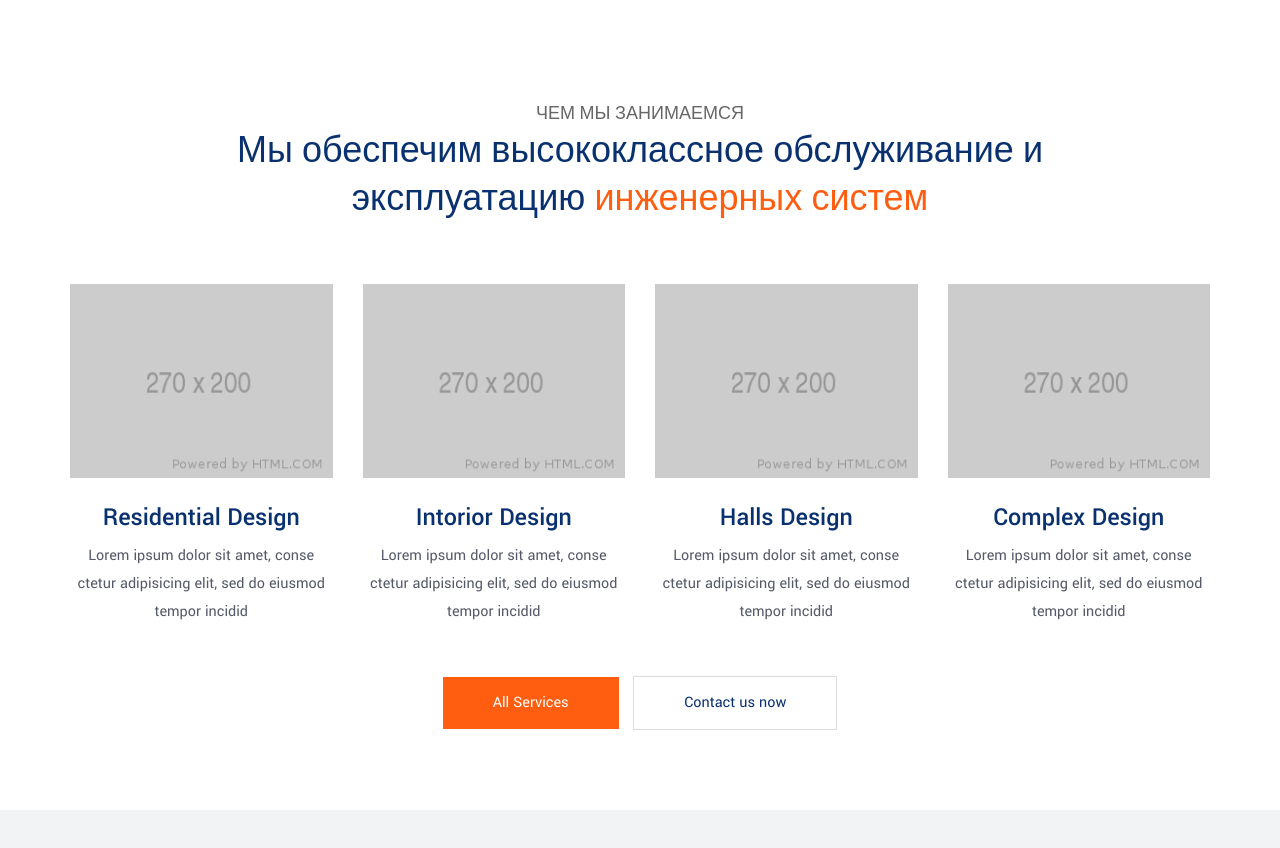
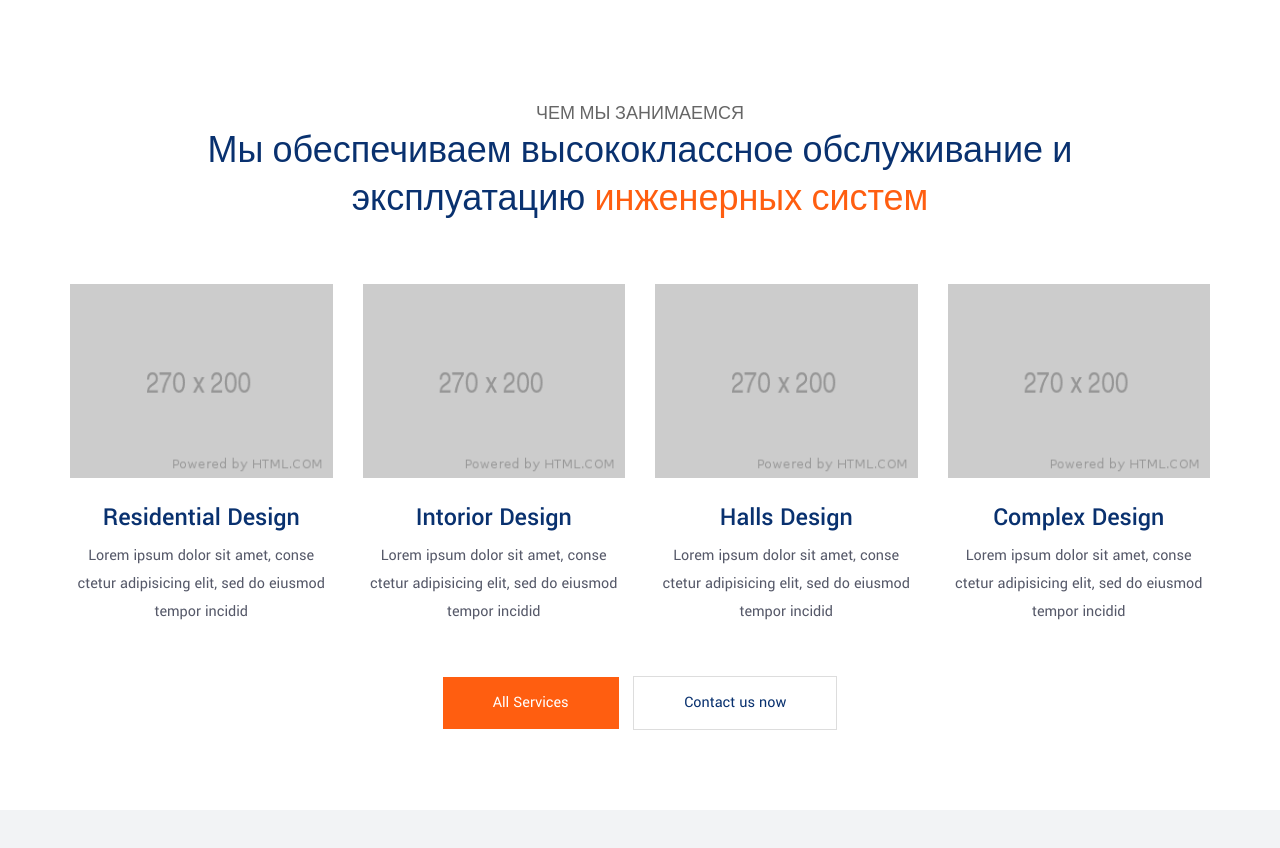
Before and after one commit to eleonkov/kiros-plus, a plain HTML site: page index.html in a window 1280 px wide. Shown: the part 840-1688 px from the top of the page. Drawn offline with Linux system fonts and the light colour scheme; some packages are replaced by stand-ins of ours; a script that the page names is missing.

Commit message:
Update index.html

```diff
--- a/index.html
+++ b/index.html
@@ -178,7 +178,7 @@
                     <div class="col-lg-10 offset-lg-1 col-12 text-center">
                         <div class="what-we-do-title">
                             <span>Чем мы занимаемся</span>
-                            <h2>Мы обеспечим высококлассное обслуживание и эксплуатацию <span>инженерных систем</span></h2>
+                            <h2>Мы обеспечиваем высококлассное обслуживание и эксплуатацию <span>инженерных систем</span></h2>
                         </div>
                     </div>
                 </div>
```
